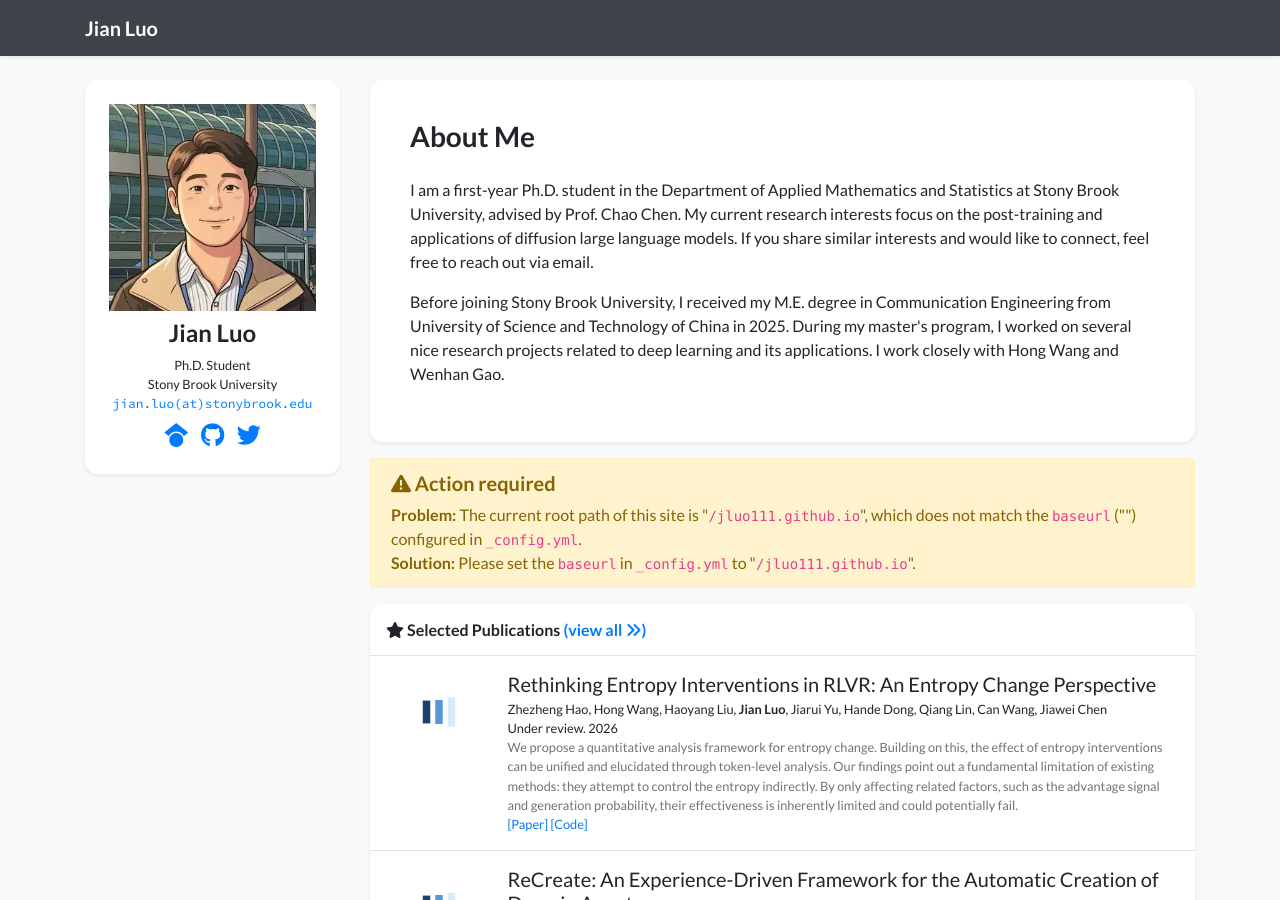
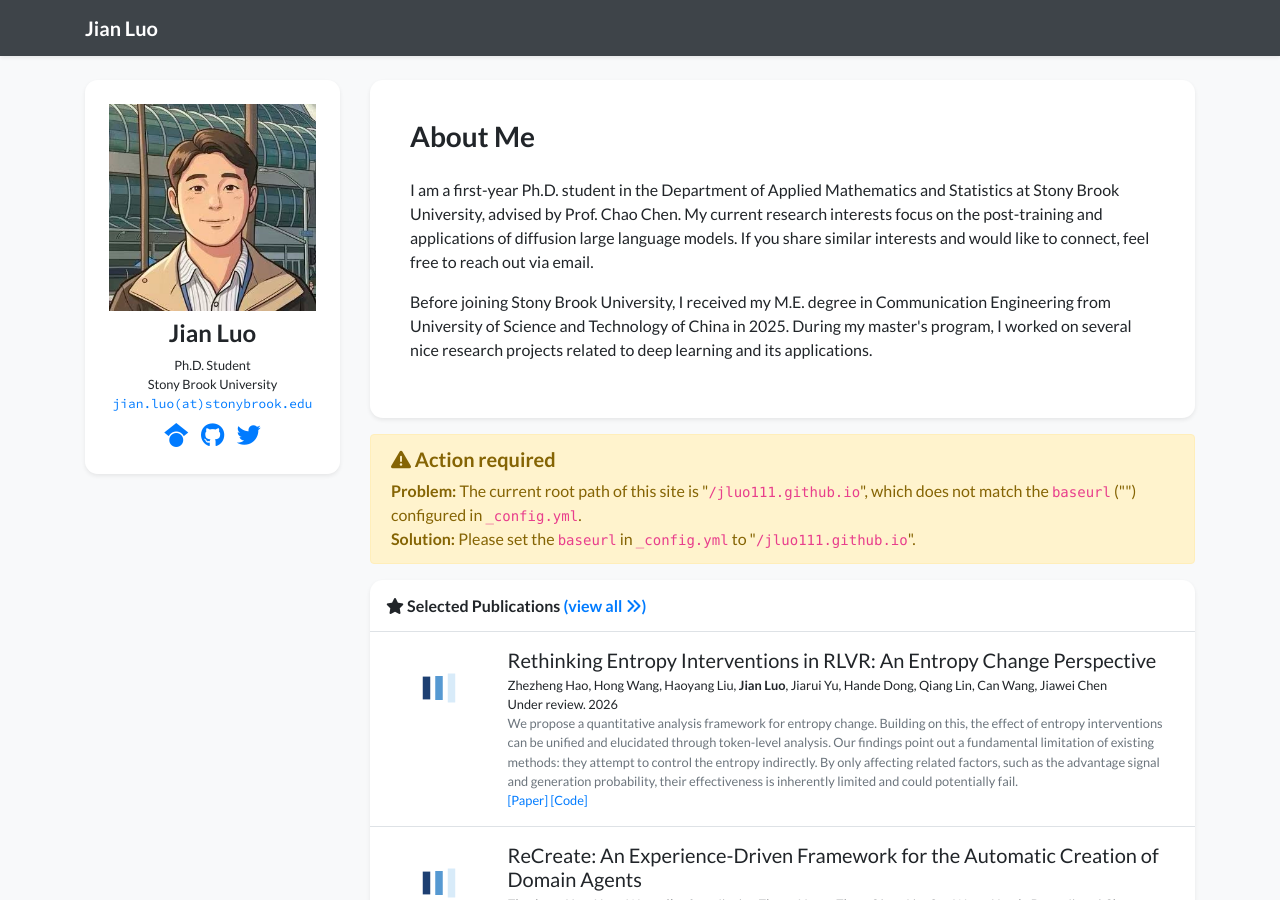
Before and after one commit to jluo111/jluo111.github.io, a Jekyll site: the page built from index.html, in a window 1280 px wide and 900 px high. Built offline with Jekyll 4.4.1, drawn with Linux system fonts in a browser that asks for light colours; nearby versions of some CDN libraries; a style sheet for code colours, icons or effects is not loaded.

Commit message:
Update Bio

```diff
--- a/_data/profile.yml
+++ b/_data/profile.yml
@@ -28,7 +28,7 @@ short_bio: >-
   </p>
   <p>
     Before joining Stony Brook University, I received my M.E. degree in Communication Engineering from University of Science and Technology of China in 2025.
-    During my master's program, I worked on several nice research projects related to deep learning and its applications. I work closely with Hong Wang and Wenhan Gao.
+    During my master's program, I worked on several nice research projects related to deep learning and its applications.
   </p>
 
 portrait_url: /assets/images/photos/Portrait SD.jpg
```
